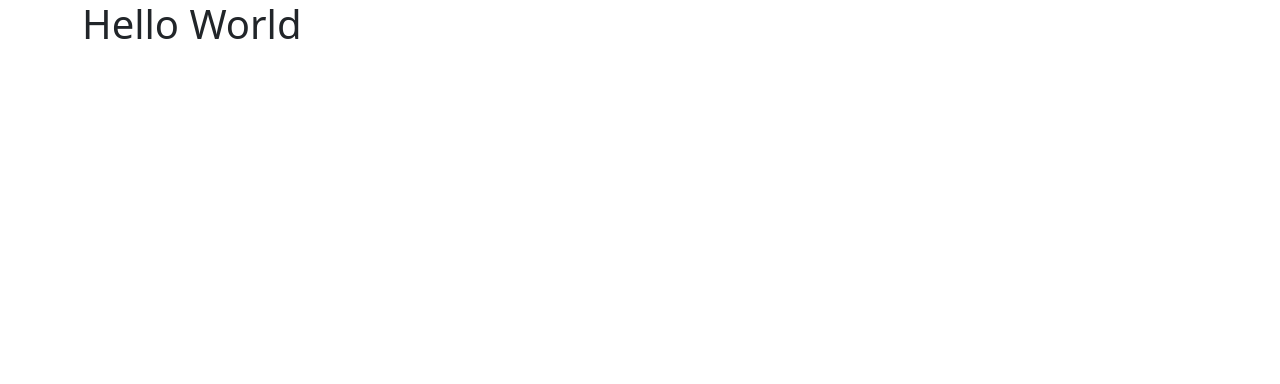
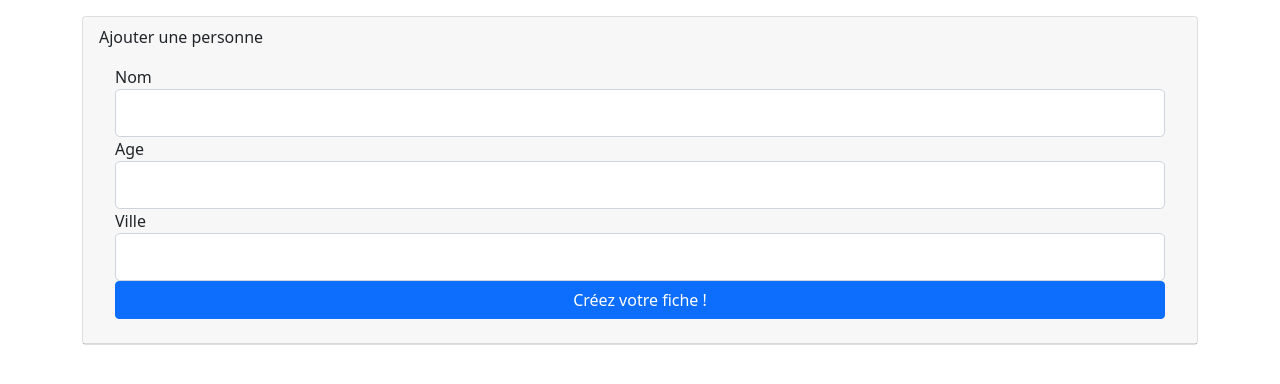
Before and after one commit to YannVallet/mon-app, a React (Create React App) app: page / in a window 1280 px wide. Shown: the top 384 px of the page. Built offline with nearby package versions, Linux system fonts and the light colour scheme.

Commit message:
Update FormInputs.js

```diff
--- a/src/FormInputs.js
+++ b/src/FormInputs.js
@@ -4,7 +4,47 @@ export default class FormInputs extends Component {
   render() {
     return (
       <div>
-        <h1>Hello World</h1>
+        <div className="card my-3">
+          <div className="card-header">
+            Ajouter une personne
+            <div className="card-body">
+              <form>
+                <div className="form-group">
+                  <label htmlFor="nom">Nom</label>
+                  <input
+                    type="text"
+                    className="form-control form-control-lg"
+                    name="nom"
+                  ></input>
+                </div>
+
+                <div className="form-group">
+                  <label htmlFor="age">Age</label>
+                  <input
+                    type="text"
+                    className="form-control form-control-lg"
+                    name="age"
+                  ></input>
+                </div>
+
+                <div className="form-group">
+                  <label htmlFor="ville">Ville</label>
+                  <input
+                    type="text"
+                    className="form-control form-control-lg"
+                    name="ville"
+                  ></input>
+                </div>
+
+                <div className="d-grid gap-2">
+                  <button className="btn btn-primary" type="button">
+                    Créez votre fiche !
+                  </button>
+                </div>
+              </form>
+            </div>
+          </div>
+        </div>
       </div>
     );
   }
```
